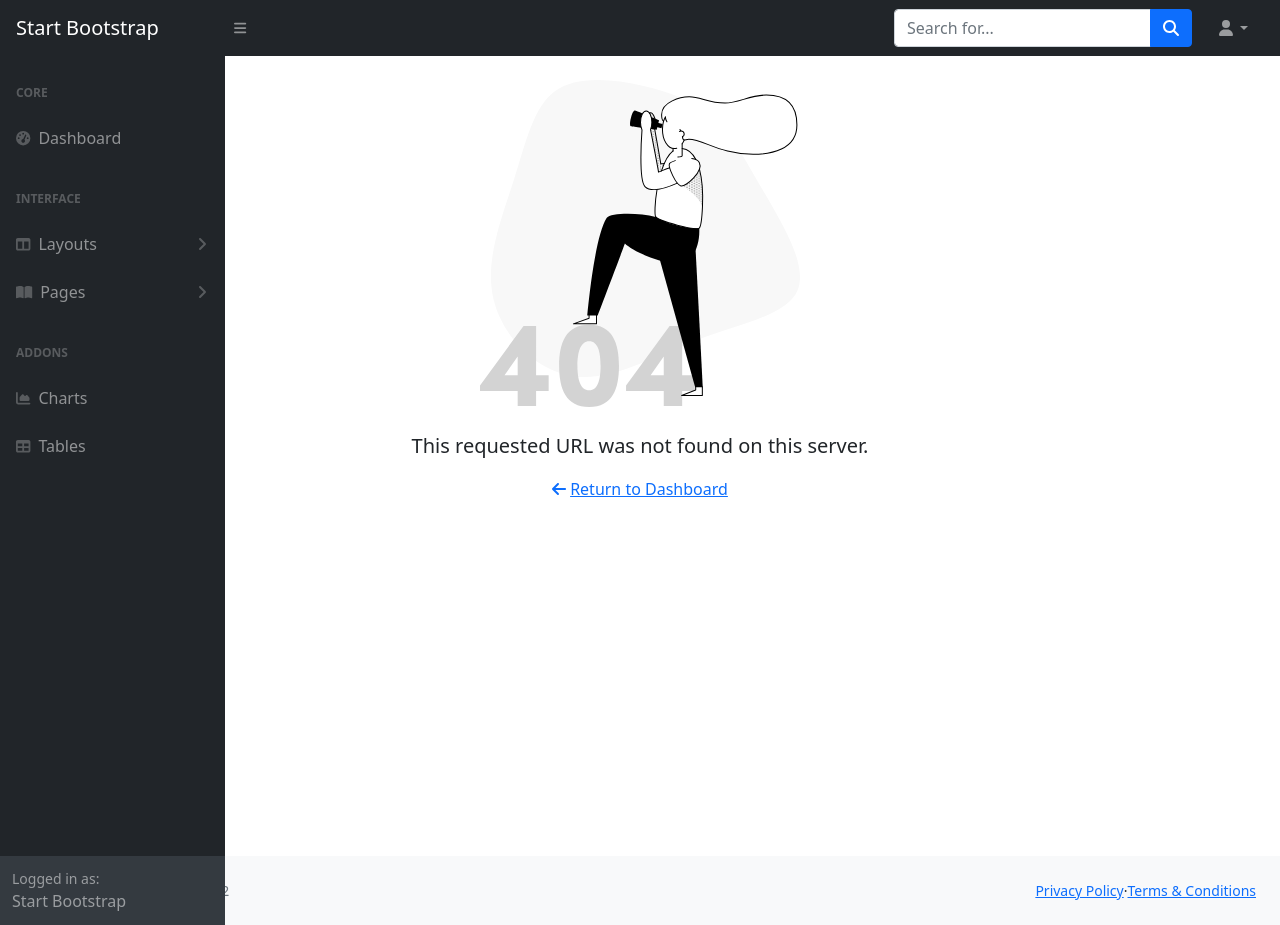
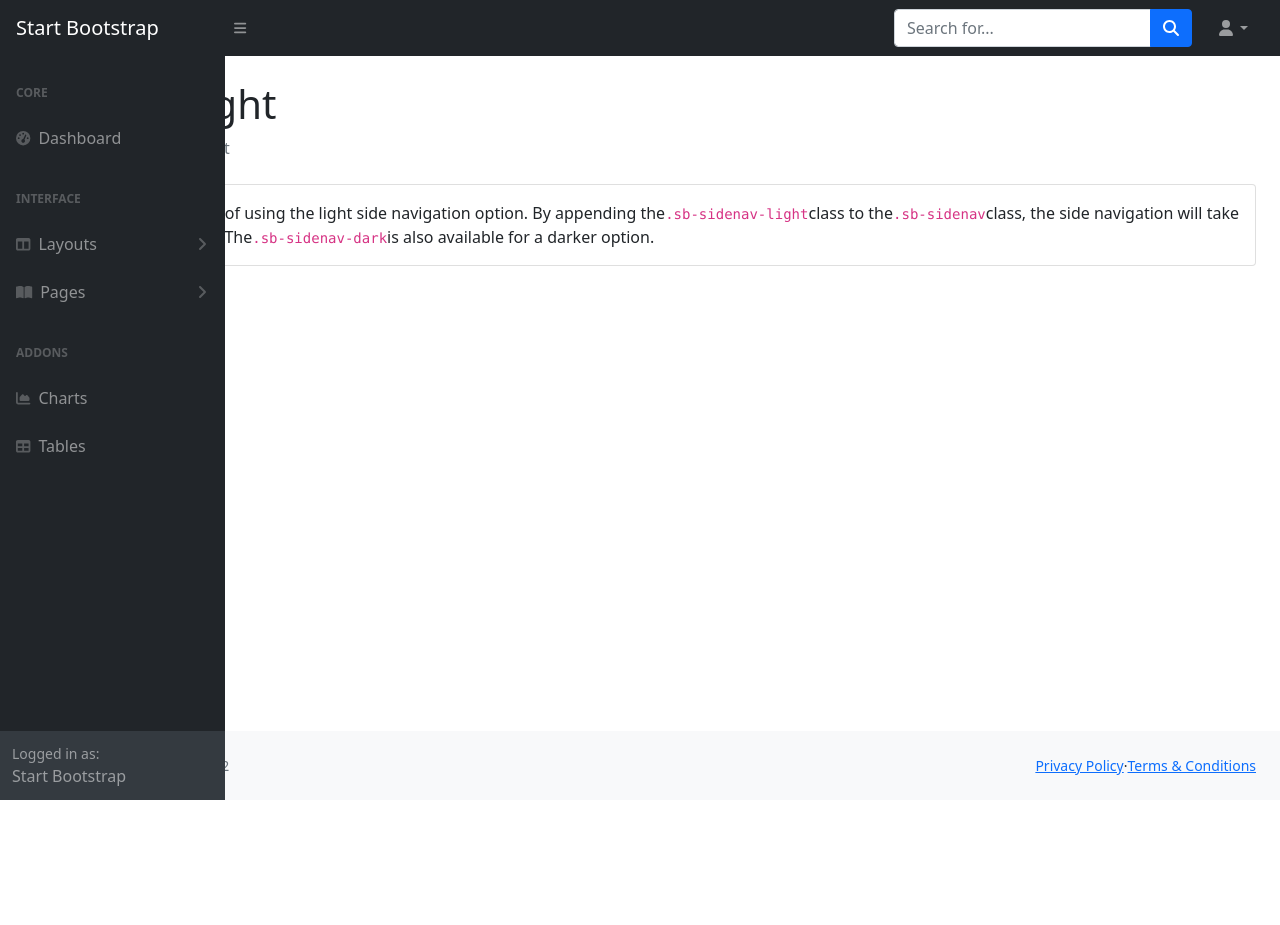
Before and after one commit to M-nganongo/dashboard, a Next.js app: page /layout-sidenav-light in a window 1280 px wide. Before the commit this address had no page. After the commit the page ends 800 px from the top, so only its background shows below. Built offline with nearby package versions, Linux system fonts and the light colour scheme.

Commit message:
add layout sidenav light + layout sttic pages

```diff
--- /dev/null
+++ b/pages/layout-sidenav-light.js
@@ -0,0 +1,34 @@
+import Link from "next/link"
+
+const LayoutSidenavLight = () => {
+    return (
+        <div>
+            <main>
+                <div className="container-fluid px-4">
+                    <h1 className="mt-4">Sidenav Light</h1>
+                    <ol className="breadcrumb mb-4">
+                        <li className="breadcrumb-item">
+                            <Link href="/">
+                                <a>Dashboard</a>
+                            </Link>
+                        </li>
+                        <li className="breadcrumb-item active">Sidenav Light</li>
+                    </ol>
+                    <div className="card mb-4">
+                        <div className="card-body">
+                            This page is an example of using the light side navigation option. By appending the
+                            <code>.sb-sidenav-light</code>
+                            class to the
+                            <code>.sb-sidenav</code>
+                            class, the side navigation will take on a light color scheme. The
+                            <code>.sb-sidenav-dark</code>
+                            is also available for a darker option.
+                        </div>
+                    </div>
+                </div>
+            </main>
+        </div>
+    )
+}
+
+export default LayoutSidenavLight
```
Also changed, not shown: pages/layout-static.js (added, +41 -0 lines).
